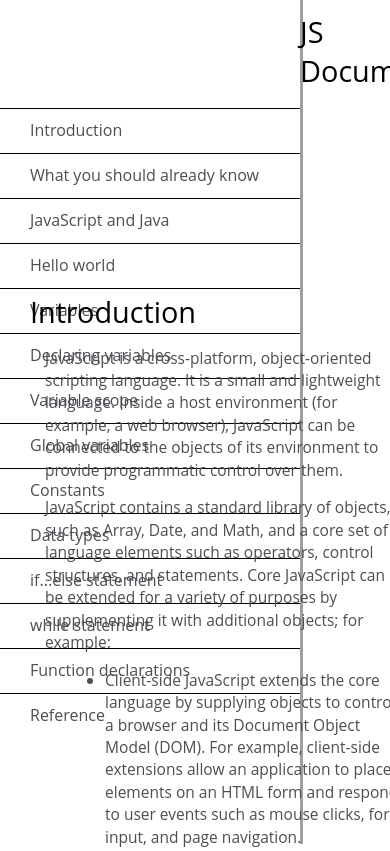
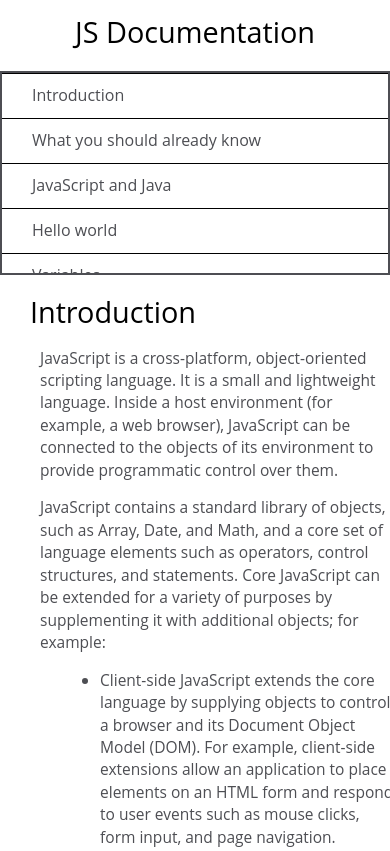
Before and after one commit to nottnottloop/technical-documentation-age, a plain HTML site: page index.html in a window 390 px wide. Shown: the top 851 px of the page. Drawn offline with Linux system fonts and the light colour scheme.

Commit message:
Edit styles.css

```diff
--- a/styles.css
+++ b/styles.css
@@ -68,8 +68,8 @@ header {
 #main-doc p, #main-doc ul {
   font-size: 0.97rem;
   line-height: 1.4rem;
-  margin-left: 15px;
-  margin-right: 30px;
+  margin-left: 10px;
+  margin-right: 40px;
 }
 
 #main-doc ul li {
@@ -78,12 +78,24 @@ header {
 }
 
 @media (max-width: 820px) {
-  .navbox {
-    width: 10px;
+  .nav-box {
+    position: relative;
+    display: inline;
+    width: 100%;
+    border: 0;
+  }
+
+  .tabs {
+    position: relative;
+    top: 20px;
+    width: auto;
+    height: 200px;
+    border: 2px solid #4d4e53;
   }
 
   #navbar header {
-    margin-left: 300px;
+    text-align: center;
+    margin: 12px 0 0 0;
   }
 
   #main-doc {
```
